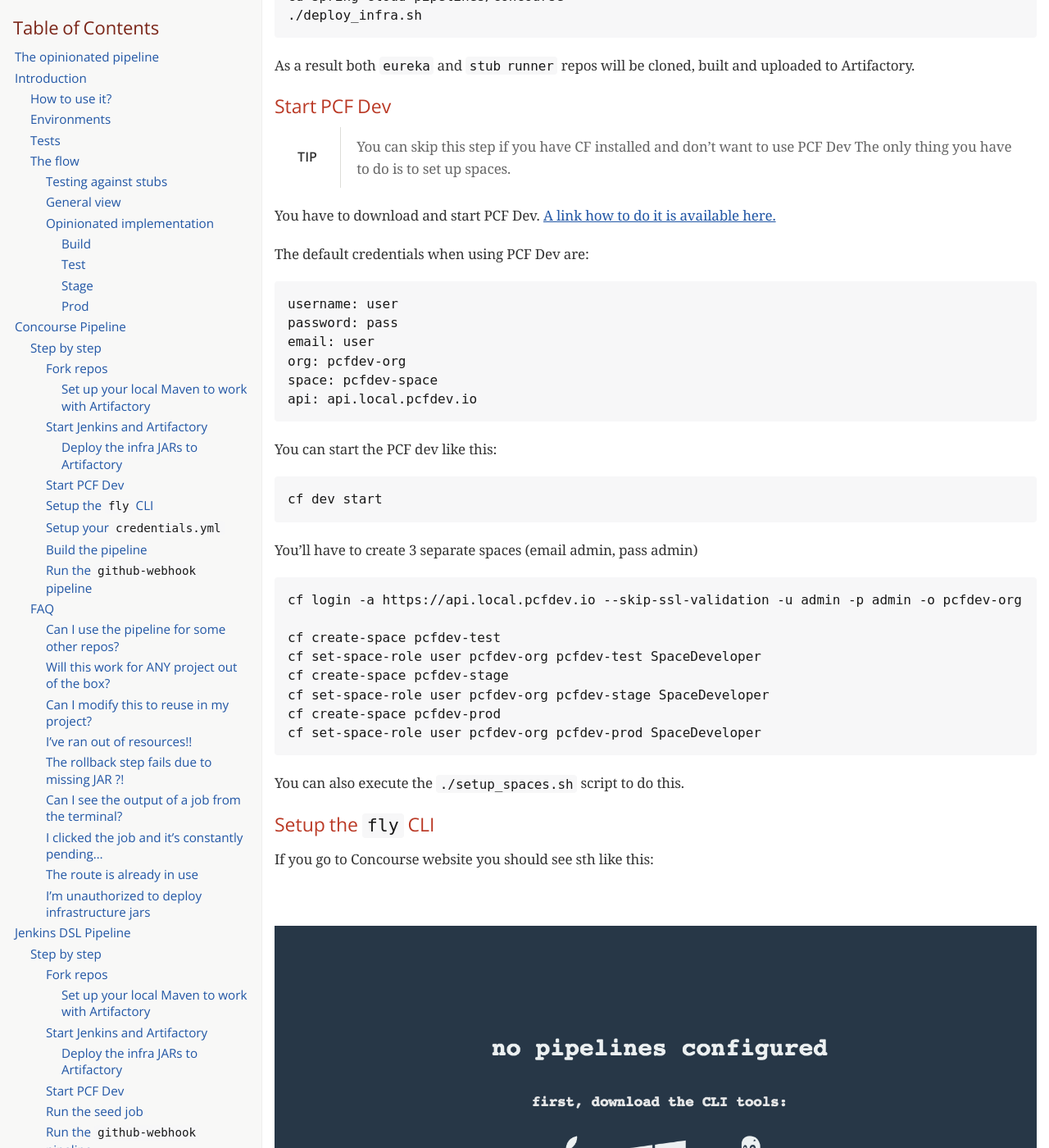
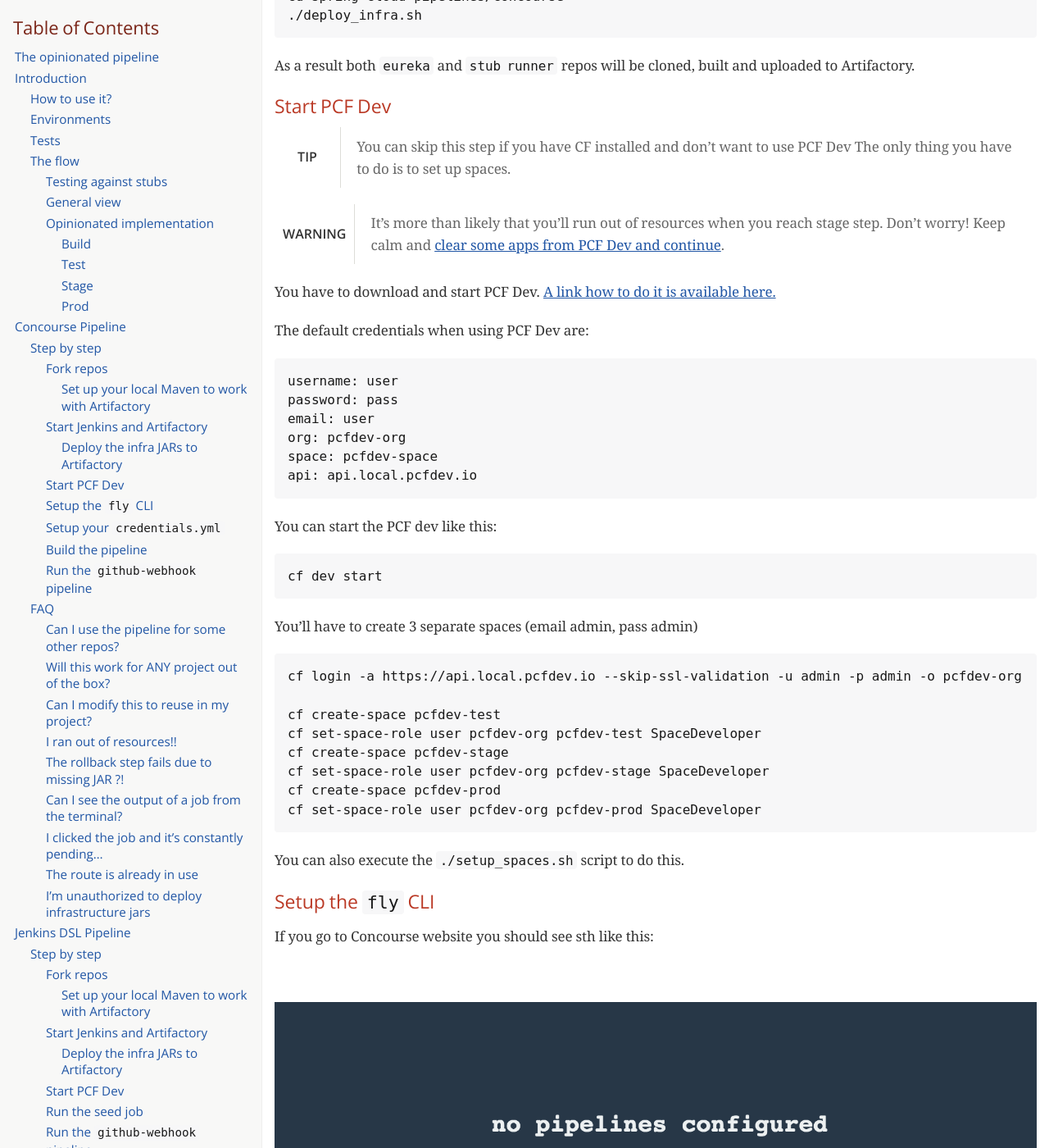
Before and after one commit to spring-attic/cloudpipelines-scripts, a Jekyll site: the page docs/spring-cloud-pipelines.html, which Jekyll copies as it is, in a window 1280 px wide and 1400 px high, scrolled down 14319 px. Shown: the whole window at 82% size. Built offline with Jekyll 4.4.1, drawn with Linux system fonts in a browser that asks for light colours; some web fonts are replaced; some of the changed text lies outside the part shown.

```diff
--- a/docs/CONCOURSE.adoc
+++ b/docs/CONCOURSE.adoc
@@ -112,6 +112,9 @@ and uploaded to Artifactory.
 
 TIP: You can skip this step if you have CF installed and don't want to use PCF Dev
 The only thing you have to do is to set up spaces.
+
+WARNING: It's more than likely that you'll run out of resources when you reach stage step.
+Don't worry! Keep calm and <<resources,clear some apps from PCF Dev and continue>>.
 
 You have to download and start PCF Dev. https://pivotal.io/platform/pcf-tutorials/getting-started-with-pivotal-cloud-foundry-dev/install-pcf-dev[A link how to do it is available here.]
 
@@ -298,7 +301,7 @@ Sure! It's open-source! The important thing is that the core part of the logic i
 Bash scripts. That way, in the majority of cases, you could change only the bash scripts without changing the
 whole pipeline. https://github.com/spring-cloud/spring-cloud-pipelines/tree/master/common/src/main/bash[You can check out the scripts here.]
 
-==== I've ran out of resources!!
+==== I ran out of resources!![[resources]]
 
 When deploying the app to stage or prod you can get an exception `Insufficient resources`. The way to
  solve it is to kill some apps from test / stage env. To achieve that just call
--- a/docs/JENKINS.adoc
+++ b/docs/JENKINS.adoc
@@ -107,6 +107,9 @@ and uploaded to Artifactory.
 
 TIP: You can skip this step if you have CF installed and don't want to use PCF Dev
 The only thing you have to do is to set up spaces.
+
+WARNING: It's more than likely that you'll run out of resources when you reach stage step.
+Don't worry! Keep calm and <<resources,clear some apps from PCF Dev and continue>>.
 
 You have to download and start PCF Dev. https://pivotal.io/platform/pcf-tutorials/getting-started-with-pivotal-cloud-foundry-dev/install-pcf-dev[A link how to do it is available here.]
 
@@ -507,7 +510,7 @@ Sure! It's open-source! The important thing is that the core part of the logic i
 in Bash scripts. That way, in the majority of cases, you could change only the bash
 scripts without changing the whole pipeline.
 
-==== I've ran out of resources!!
+==== I ran out of resources!![[resources]]
 
 When deploying the app to stage or prod you can get an exception `Insufficient resources`. The way to
  solve it is to kill some apps from test / stage env. To achieve that just call
--- a/docs/spring-cloud-pipelines.html
+++ b/docs/spring-cloud-pipelines.html
@@ -4,7 +4,7 @@
 <meta charset="UTF-8">
 <!--[if IE]><meta http-equiv="X-UA-Compatible" content="IE=edge"><![endif]-->
 <meta name="viewport" content="width=device-width, initial-scale=1.0">
-<meta name="generator" content="Asciidoctor 1.5.5">
+<meta name="generator" content="Asciidoctor 1.5.4">
 <title>Spring Cloud Pipeline</title>
 <link rel="stylesheet" href="https://fonts.googleapis.com/css?family=Open+Sans:300,300italic,400,400italic,600,600italic%7CNoto+Serif:400,400italic,700,700italic%7CDroid+Sans+Mono:400,700">
 <style>
@@ -17,6 +17,7 @@ audio:not([controls]){display:none;height:0}
 [hidden],template{display:none}
 script{display:none!important}
 html{font-family:sans-serif;-ms-text-size-adjust:100%;-webkit-text-size-adjust:100%}
+body{margin:0}
 a{background:transparent}
 a:focus{outline:thin dotted}
 a:active,a:hover{outline:0}
@@ -51,7 +52,7 @@ textarea{overflow:auto;vertical-align:top}
 table{border-collapse:collapse;border-spacing:0}
 *,*:before,*:after{-moz-box-sizing:border-box;-webkit-box-sizing:border-box;box-sizing:border-box}
 html,body{font-size:100%}
-body{background:#fff;color:rgba(0,0,0,.8);padding:0;margin:0;font-family:"Noto Serif","DejaVu Serif",serif;font-weight:400;font-style:normal;line-height:1;position:relative;cursor:auto;tab-size:4;-moz-osx-font-smoothing:grayscale;-webkit-font-smoothing:antialiased}
+body{background:#fff;color:rgba(0,0,0,.8);padding:0;margin:0;font-family:"Noto Serif","DejaVu Serif",serif;font-weight:400;font-style:normal;line-height:1;position:relative;cursor:auto}
 a:hover{cursor:pointer}
 img,object,embed{max-width:100%;height:auto}
 object,embed{height:100%}
@@ -63,6 +64,7 @@ img{-ms-interpolation-mode:bicubic}
 .text-center{text-align:center!important}
 .text-justify{text-align:justify!important}
 .hide{display:none}
+body{-webkit-font-smoothing:antialiased}
 img,object,svg{display:inline-block;vertical-align:middle}
 textarea{height:auto;min-height:50px}
 select{width:100%}
@@ -117,16 +119,13 @@ table thead tr th,table thead tr td,table tfoot tr th,table tfoot tr td{padding:
 table tr th,table tr td{padding:.5625em .625em;font-size:inherit;color:rgba(0,0,0,.8)}
 table tr.even,table tr.alt,table tr:nth-of-type(even){background:#f8f8f7}
 table thead tr th,table tfoot tr th,table tbody tr td,table tr td,table tfoot tr td{display:table-cell;line-height:1.6}
+body{tab-size:4}
 h1,h2,h3,#toctitle,.sidebarblock>.content>.title,h4,h5,h6{line-height:1.2;word-spacing:-.05em}
 h1 strong,h2 strong,h3 strong,#toctitle strong,.sidebarblock>.content>.title strong,h4 strong,h5 strong,h6 strong{font-weight:400}
 .clearfix:before,.clearfix:after,.float-group:before,.float-group:after{content:" ";display:table}
 .clearfix:after,.float-group:after{clear:both}
-*:not(pre)>code{font-size:.9375em;font-style:normal!important;letter-spacing:0;padding:.1em .5ex;word-spacing:-.15em;background-color:#f7f7f8;-webkit-border-radius:4px;border-radius:4px;line-height:1.45;text-rendering:optimizeSpeed;word-wrap:break-word}
-*:not(pre)>code.nobreak{word-wrap:normal}
-*:not(pre)>code.nowrap{white-space:nowrap}
+*:not(pre)>code{font-size:.9375em;font-style:normal!important;letter-spacing:0;padding:.1em .5ex;word-spacing:-.15em;background-color:#f7f7f8;-webkit-border-radius:4px;border-radius:4px;line-height:1.45;text-rendering:optimizeSpeed}
 pre,pre>code{line-height:1.45;color:rgba(0,0,0,.9);font-family:"Droid Sans Mono","DejaVu Sans Mono",monospace;font-weight:400;text-rendering:optimizeSpeed}
-em em{font-style:normal}
-strong strong{font-weight:400}
 .keyseq{color:rgba(51,51,51,.8)}
 kbd{font-family:"Droid Sans Mono","DejaVu Sans Mono",monospace;display:inline-block;color:rgba(0,0,0,.8);font-size:.65em;line-height:1.45;background-color:#f7f7f7;border:1px solid #ccc;-webkit-border-radius:3px;border-radius:3px;-webkit-box-shadow:0 1px 0 rgba(0,0,0,.2),0 0 0 .1em white inset;box-shadow:0 1px 0 rgba(0,0,0,.2),0 0 0 .1em #fff inset;margin:0 .15em;padding:.2em .5em;vertical-align:middle;position:relative;top:-.1em;white-space:nowrap}
 .keyseq kbd:first-child{margin-left:0}
@@ -472,7 +471,7 @@ body.book #toc,body.book #preamble,body.book h1.sect0,body.book .sect1>h2{page-b
 <li><a href="#_can_i_use_the_pipeline_for_some_other_repos">Can I use the pipeline for some other repos?</a></li>
 <li><a href="#_will_this_work_for_any_project_out_of_the_box">Will this work for ANY project out of the box?</a></li>
 <li><a href="#_can_i_modify_this_to_reuse_in_my_project">Can I modify this to reuse in my project?</a></li>
-<li><a href="#_i_ve_ran_out_of_resources">I&#8217;ve ran out of resources!!</a></li>
+<li><a href="#_i_ran_out_of_resources_a_id_resources_a">I ran out of resources!!<a id="resources"></a></a></li>
 <li><a href="#_the_rollback_step_fails_due_to_missing_jar">The rollback step fails due to missing JAR ?!</a></li>
 <li><a href="#_can_i_see_the_output_of_a_job_from_the_terminal">Can I see the output of a job from the terminal?</a></li>
 <li><a href="#_i_clicked_the_job_and_it_s_constantly_pending">I clicked the job and it&#8217;s constantly pending&#8230;&#8203;</a></li>
@@ -528,7 +527,7 @@ body.book #toc,body.book #preamble,body.book h1.sect0,body.book .sect1>h2{page-b
 <li><a href="#_can_i_use_the_pipeline_for_some_other_repos_2">Can I use the pipeline for some other repos?</a></li>
 <li><a href="#_will_this_work_for_any_project_out_of_the_box_2">Will this work for ANY project out of the box?</a></li>
 <li><a href="#_can_i_modify_this_to_reuse_in_my_project_2">Can I modify this to reuse in my project?</a></li>
-<li><a href="#_i_ve_ran_out_of_resources_2">I&#8217;ve ran out of resources!!</a></li>
+<li><a href="#_i_ran_out_of_resources_a_id_resources_a_2">I ran out of resources!!<a id="resources"></a></a></li>
 <li><a href="#tags">The rollback step fails due to missing JAR ?!</a></li>
 <li><a href="#_i_want_to_provide_a_different_jdk_version">I want to provide a different JDK version</a>
 <ul class="sectlevel4">
@@ -1353,6 +1352,19 @@ The only thing you have to do is to set up spaces.
 </tr>
 </table>
 </div>
+<div class="admonitionblock warning">
+<table>
+<tr>
+<td class="icon">
+<div class="title">Warning</div>
+</td>
+<td class="content">
+It&#8217;s more than likely that you&#8217;ll run out of resources when you reach stage step.
+Don&#8217;t worry! Keep calm and <a href="#resources">clear some apps from PCF Dev and continue</a>.
+</td>
+</tr>
+</table>
+</div>
 <div class="paragraph">
 <p>You have to download and start PCF Dev. <a href="https://pivotal.io/platform/pcf-tutorials/getting-started-with-pivotal-cloud-foundry-dev/install-pcf-dev">A link how to do it is available here.</a></p>
 </div>
@@ -1702,7 +1714,7 @@ whole pipeline. <a href="https://github.com/spring-cloud/spring-cloud-pipelines/
 </div>
 </div>
 <div class="sect3">
-<h4 id="_i_ve_ran_out_of_resources">I&#8217;ve ran out of resources!!</h4>
+<h4 id="_i_ran_out_of_resources_a_id_resources_a">I ran out of resources!!<a id="resources"></a></h4>
 <div class="paragraph">
 <p>When deploying the app to stage or prod you can get an exception <code>Insufficient resources</code>. The way to
  solve it is to kill some apps from test / stage env. To achieve that just call</p>
@@ -1980,6 +1992,19 @@ The only thing you have to do is to set up spaces.
 </tr>
 </table>
 </div>
+<div class="admonitionblock warning">
+<table>
+<tr>
+<td class="icon">
+<div class="title">Warning</div>
+</td>
+<td class="content">
+It&#8217;s more than likely that you&#8217;ll run out of resources when you reach stage step.
+Don&#8217;t worry! Keep calm and <a href="#resources">clear some apps from PCF Dev and continue</a>.
+</td>
+</tr>
+</table>
+</div>
 <div class="paragraph">
 <p>You have to download and start PCF Dev. <a href="https://pivotal.io/platform/pcf-tutorials/getting-started-with-pivotal-cloud-foundry-dev/install-pcf-dev">A link how to do it is available here.</a></p>
 </div>
@@ -2749,7 +2774,7 @@ scripts without changing the whole pipeline.</p>
 </div>
 </div>
 <div class="sect3">
-<h4 id="_i_ve_ran_out_of_resources_2">I&#8217;ve ran out of resources!!</h4>
+<h4 id="_i_ran_out_of_resources_a_id_resources_a_2">I ran out of resources!!<a id="resources"></a></h4>
 <div class="paragraph">
 <p>When deploying the app to stage or prod you can get an exception <code>Insufficient resources</code>. The way to
  solve it is to kill some apps from test / stage env. To achieve that just call</p>
```
Also changed, not shown: README.adoc (+8 -2 lines), docs/img/intro/many_microservices.png, docs/img/intro/monolith.png.
